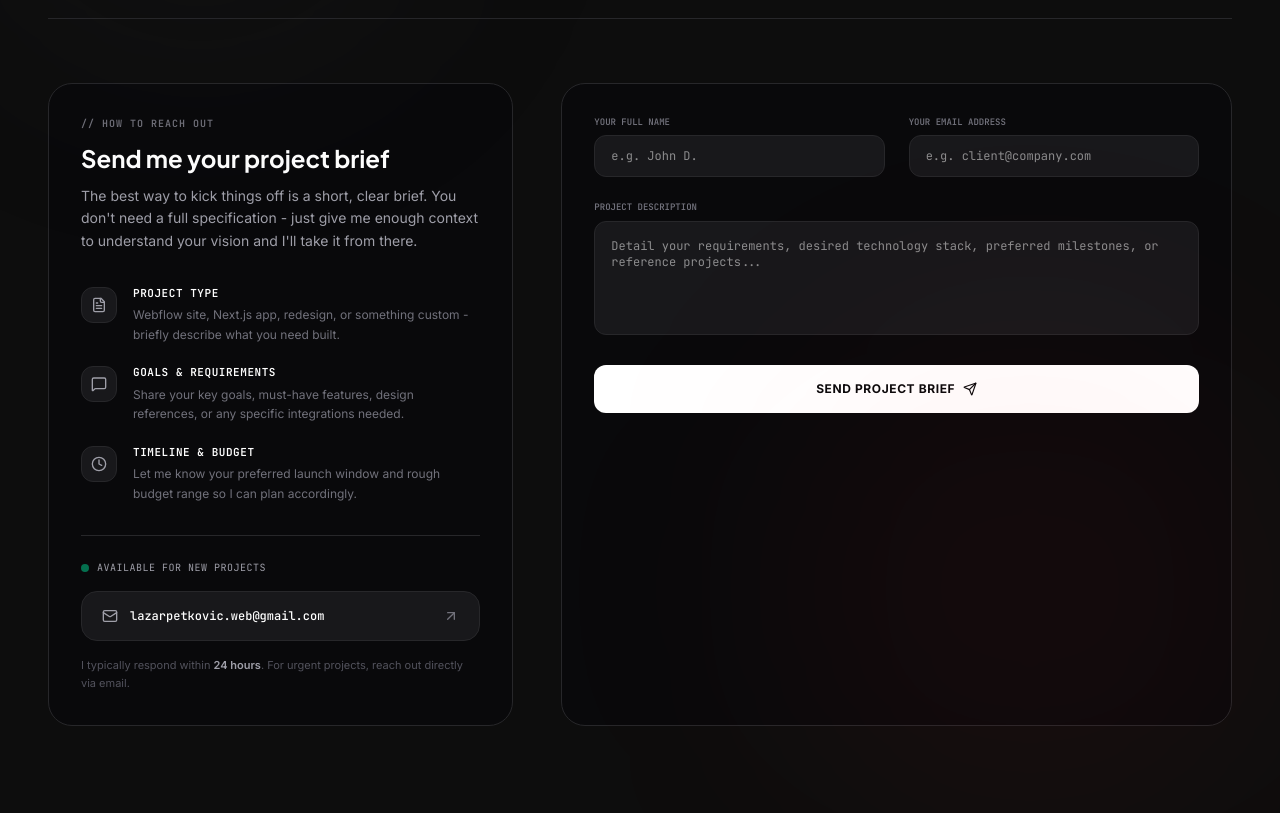
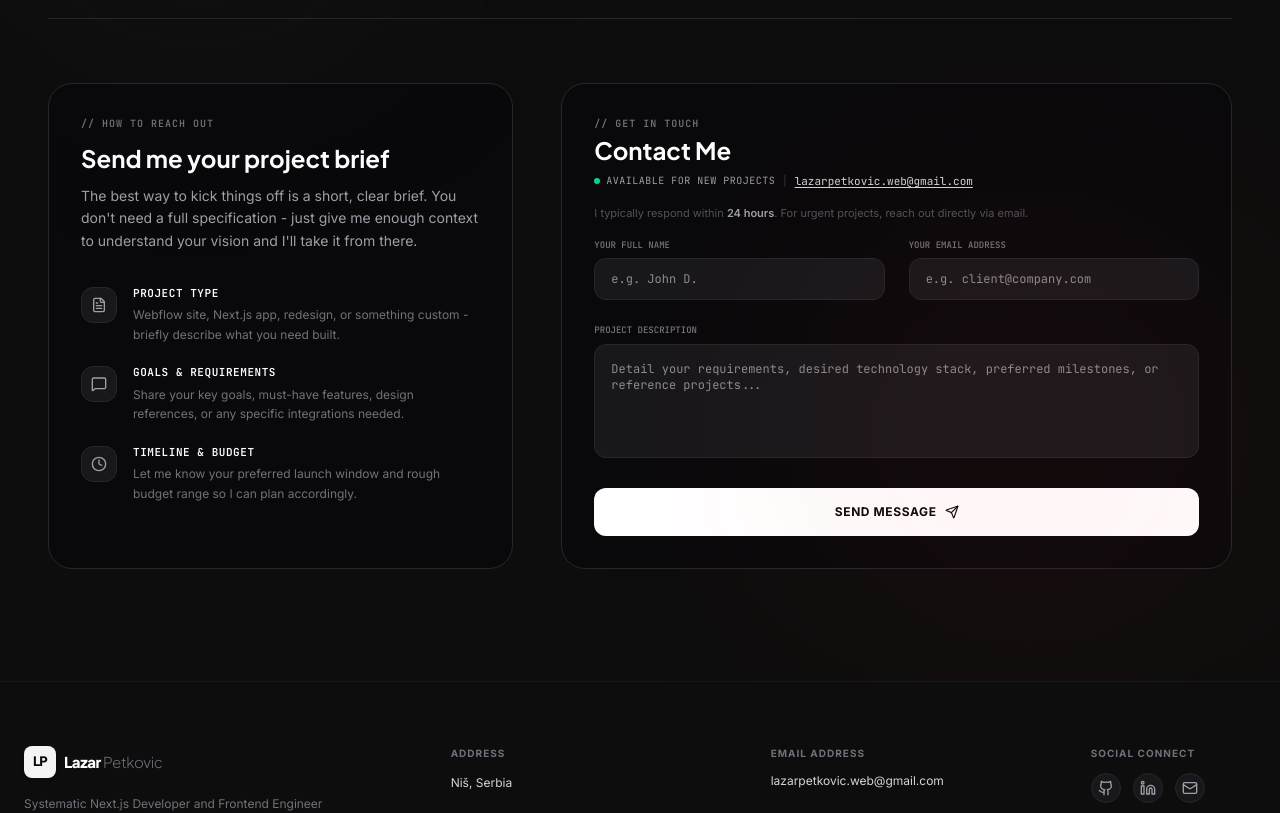
Before and after one commit to lazarpetkovic-web/portfolio, a React (Vite) app: page / in a window 1280 px wide. Shown: the part 6020-6833 px from the top of the page. Built offline with nearby package versions, Linux system fonts and the light colour scheme.

Commit message:
Update contact form and footer email

```diff
--- a/src/components/ContactSection.tsx
+++ b/src/components/ContactSection.tsx
@@ -172,33 +172,36 @@ export default function ContactSection() {
               ))}
             </div>
 
-            {/* Bottom: Direct email CTA */}
-            <div className="mt-auto pt-6 border-t border-zinc-800 flex flex-col gap-4">
-              <div className="flex items-center gap-2">
-                <span className="w-2 h-2 rounded-full bg-emerald-400 animate-pulse" />
-                <span className="font-mono text-[10px] text-zinc-400 uppercase tracking-wider">Available for new projects</span>
-              </div>
-              <a
-                href="mailto:lazarpetkovic.web@gmail.com"
-                id="direct-email-btn"
-                className="group flex items-center justify-between w-full px-5 py-4 rounded-2xl bg-zinc-900 border border-zinc-800 hover:border-zinc-600 transition-all duration-300"
-              >
-                <div className="flex items-center gap-3">
-                  <Mail className="w-4 h-4 text-zinc-400" />
-                  <span className="font-mono text-xs text-white font-medium">lazarpetkovic.web@gmail.com</span>
-                </div>
-                <ArrowUpRight className="w-4 h-4 text-zinc-500 group-hover:text-white group-hover:translate-x-0.5 group-hover:-translate-y-0.5 transition-all duration-300" />
-              </a>
-              <p className="font-sans text-[11px] text-zinc-600 leading-relaxed">
-                I typically respond within <span className="text-zinc-400 font-semibold">24 hours</span>. For urgent projects, reach out directly via email.
-              </p>
-            </div>
+
 
           </div>
 
           {/* Right: Message sending form elements */}
           <div className="lg:col-span-7">
             <div className="bg-zinc-950 p-8 rounded-3xl border border-zinc-800 h-full flex flex-col justify-between transition-all duration-500 hover:border-zinc-700 hover:shadow-xl hover:shadow-zinc-900/20">
+
+              <div className="flex flex-col gap-1 mb-2">
+                <span className="font-mono text-[10px] font-bold uppercase tracking-widest text-zinc-500">
+                  // Get in touch
+                </span>
+                <h3 className="font-display font-bold text-2xl text-white leading-tight">
+                  Contact Me
+                </h3>
+              </div>
+
+              <div className="flex flex-wrap items-center gap-2 mb-4">
+                <div className="flex items-center gap-1.5">
+                  <span className="w-1.5 h-1.5 rounded-full bg-emerald-400" />
+                  <span className="font-mono text-[10px] text-zinc-400 uppercase tracking-wider">Available for new projects</span>
+                </div>
+                <span className="text-zinc-700 text-[10px] hidden sm:inline">|</span>
+                <a href="mailto:lazarpetkovic.web@gmail.com" className="font-mono text-[11px] text-zinc-300 hover:text-white transition-colors underline underline-offset-2">
+                  lazarpetkovic.web@gmail.com
+                </a>
+              </div>
+              <p className="font-sans text-[11px] text-zinc-600 leading-relaxed mb-4">
+                I typically respond within <span className="text-zinc-400 font-semibold">24 hours</span>. For urgent projects, reach out directly via email.
+              </p>
 
               {!submittingSuccess ? (
                 <form onSubmit={handleSubmit} className="flex flex-col gap-6" id="inquiry-form">
@@ -259,7 +262,7 @@ export default function ContactSection() {
                       </span>
                     ) : (
                       <span className="flex items-center gap-2">
-                        Send Project Brief
+                        Send Message
                         <Send className="w-3.5 h-3.5 transition-transform duration-300 group-hover:translate-x-1 group-hover:-translate-y-0.5" />
                       </span>
                     )}
--- a/src/components/HomePage.tsx
+++ b/src/components/HomePage.tsx
@@ -70,9 +70,9 @@ export default function HomePage() {
           {/* Details Col 2: Email */}
           <div className="md:col-span-3 flex flex-col gap-3">
             <h4 className="font-sans text-[10px] font-black uppercase tracking-widest text-zinc-500">Email Address</h4>
-            <p className="font-sans text-xs text-zinc-300">
+            <a href="mailto:lazarpetkovic.web@gmail.com" className="font-sans text-xs text-zinc-300 hover:text-white transition-colors">
               lazarpetkovic.web@gmail.com
-            </p>
+            </a>
           </div>
 
           {/* Details Col 3: Social list */}
--- a/src/components/ProjectPage.tsx
+++ b/src/components/ProjectPage.tsx
@@ -297,9 +297,9 @@ export default function ProjectPage() {
 
           <div className="md:col-span-3 flex flex-col gap-3">
             <h4 className="font-sans text-[10px] font-black uppercase tracking-widest text-zinc-500">Email Address</h4>
-            <p className="font-sans text-xs text-zinc-300">
+            <a href="mailto:lazarpetkovic.web@gmail.com" className="font-sans text-xs text-zinc-300 hover:text-white transition-colors">
               lazarpetkovic.web@gmail.com
-            </p>
+            </a>
           </div>
 
           <div className="md:col-span-2 flex flex-col gap-3">
```
